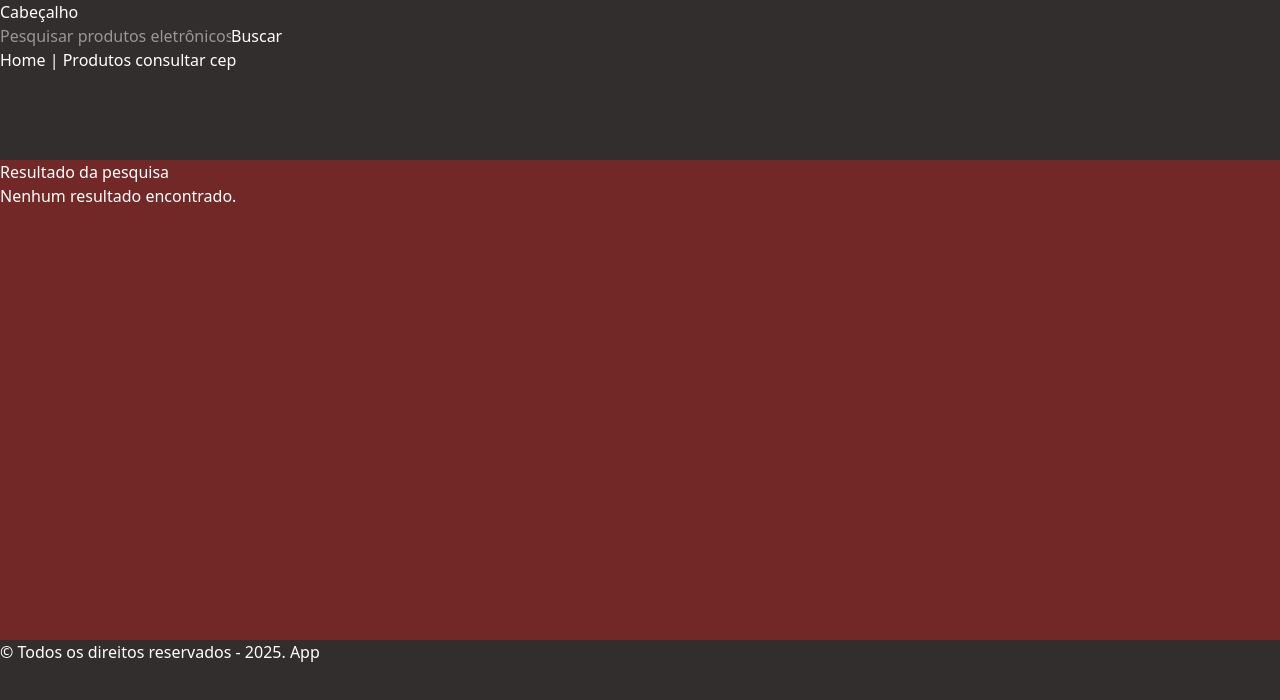
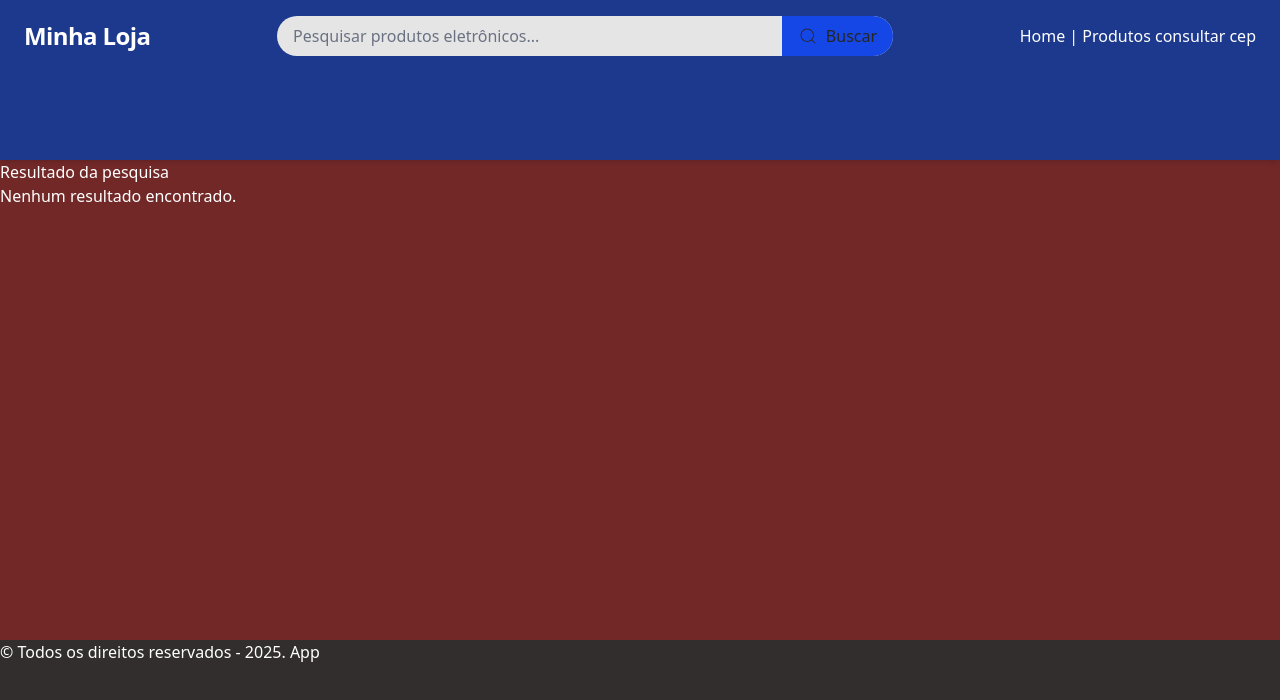
Before and after one commit to 1TDSPF-25/sistema-flow, a React (Vite) app in the folder sistema-flow/: page / in a window 1280 px wide. Shown: the top 700 px of the page. Built offline with nearby package versions, Linux system fonts and the light colour scheme; data requests are answered from the project's data file.

Commit message:
feat: estilizando o header

```diff
--- a/sistema-flow/package.json
+++ b/sistema-flow/package.json
@@ -11,7 +11,7 @@
     "api": "json-server -w --watch db.json --port 3001"
   },
   "dependencies": {
-    "@tailwindcss/vite": "^4.1.13",
+    "@tailwindcss/vite": "^4.1.14",
     "api": "^6.1.3",
     "dotenv": "^17.2.2",
     "react": "^19.1.1",
@@ -19,7 +19,7 @@
     "react-hook-form": "^7.63.0",
     "react-icons": "^5.5.0",
     "react-router-dom": "^7.8.1",
-    "tailwindcss": "^4.1.13"
+    "tailwindcss": "^4.1.14"
   },
   "devDependencies": {
     "@eslint/js": "^9.33.0",
--- a/sistema-flow/src/components/Cabecalho/Cabecalho.tsx
+++ b/sistema-flow/src/components/Cabecalho/Cabecalho.tsx
@@ -1,5 +1,7 @@
+import { useState } from "react";
 import Menu from "../Menu/Menu";
-import { useState } from "react";
+import { CiSearch } from "react-icons/ci";
+
 export default function Cabecalho() {
   const [termo, setTermo] = useState("");
 
@@ -9,11 +11,34 @@ export default function Cabecalho() {
   };
 
   return (
-    <header>
-      <h1>Cabeçalho</h1>
-      <input type="text" placeholder="Pesquisar produtos eletrônicos" value={termo} onChange={(e) => setTermo(e.target.value)}/>
-      <button onClick={handleSearch}>Buscar</button>
-      <Menu />
+    <header className="bg-blue-900 text-gray-100 shadow-md sticky top-0 z-50">
+      <div className="max-w-7xl mx-auto flex flex-col md:flex-row items-center justify-between gap-4 px-6 py-4">
+        {/* Logo / Título */}
+        <h1 className="text-2xl font-bold tracking-tight">Minha Loja</h1>
+
+        {/* Barra de busca */}
+        <div className="flex items-center w-full md:w-1/2 bg-neutral-200 rounded-full overflow-hidden">
+          <input
+            type="text"
+            placeholder="Pesquisar produtos eletrônicos..."
+            value={termo}
+            onChange={(e) => setTermo(e.target.value)}
+            className="flex-1 bg-transparent text-neutral-800 placeholder-gray-500 px-4 py-2 outline-none"
+          />
+          <button
+            onClick={handleSearch}
+            className="bg-blue-700 text-neutral-800 px-4 py-2 flex items-center gap-2 hover:bg-amber-300 transition font-medium"
+          >
+            <CiSearch size={20} />
+            <span className="hidden sm:inline">Buscar</span>
+          </button>
+        </div>
+
+        {/* Menu de navegação */}
+        <nav className="w-full md:w-auto">
+          <Menu />
+        </nav>
+      </div>
     </header>
   );
 }
--- a/sistema-flow/src/globals.css
+++ b/sistema-flow/src/globals.css
@@ -8,7 +8,7 @@
     @apply w-[100vw] h-[100vh] flex flex-col justify-between;
 
     & header{
-        @apply bg-[#322e2e] text-white h-[20vh] w-[100vw];
+        @apply  text-white h-[20vh] w-[100vw];
 
         & a:hover{
             @apply bg-amber-300;
```
Also changed, not shown: 2 other files (tests, documents, lock files or other folders).
